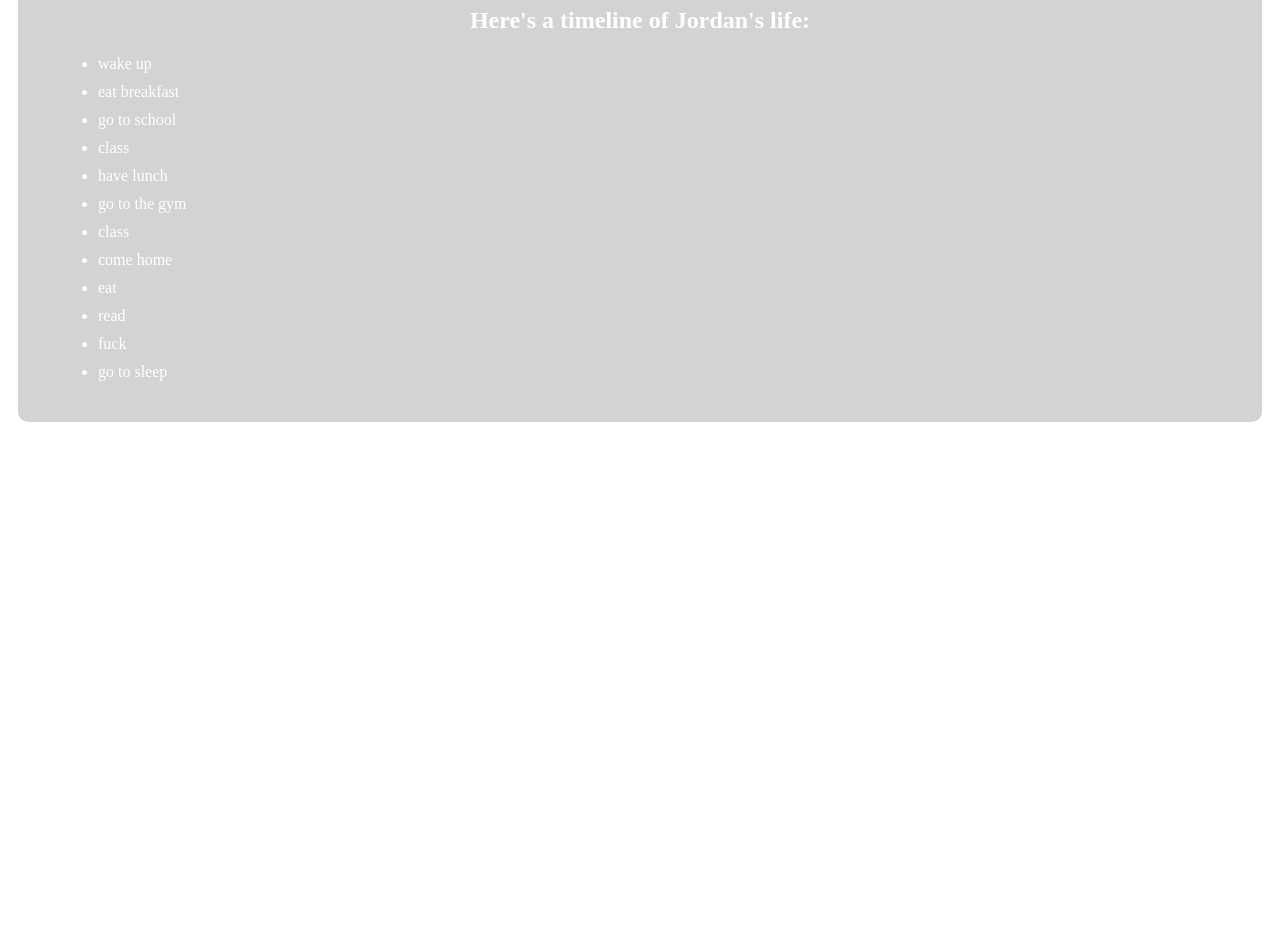
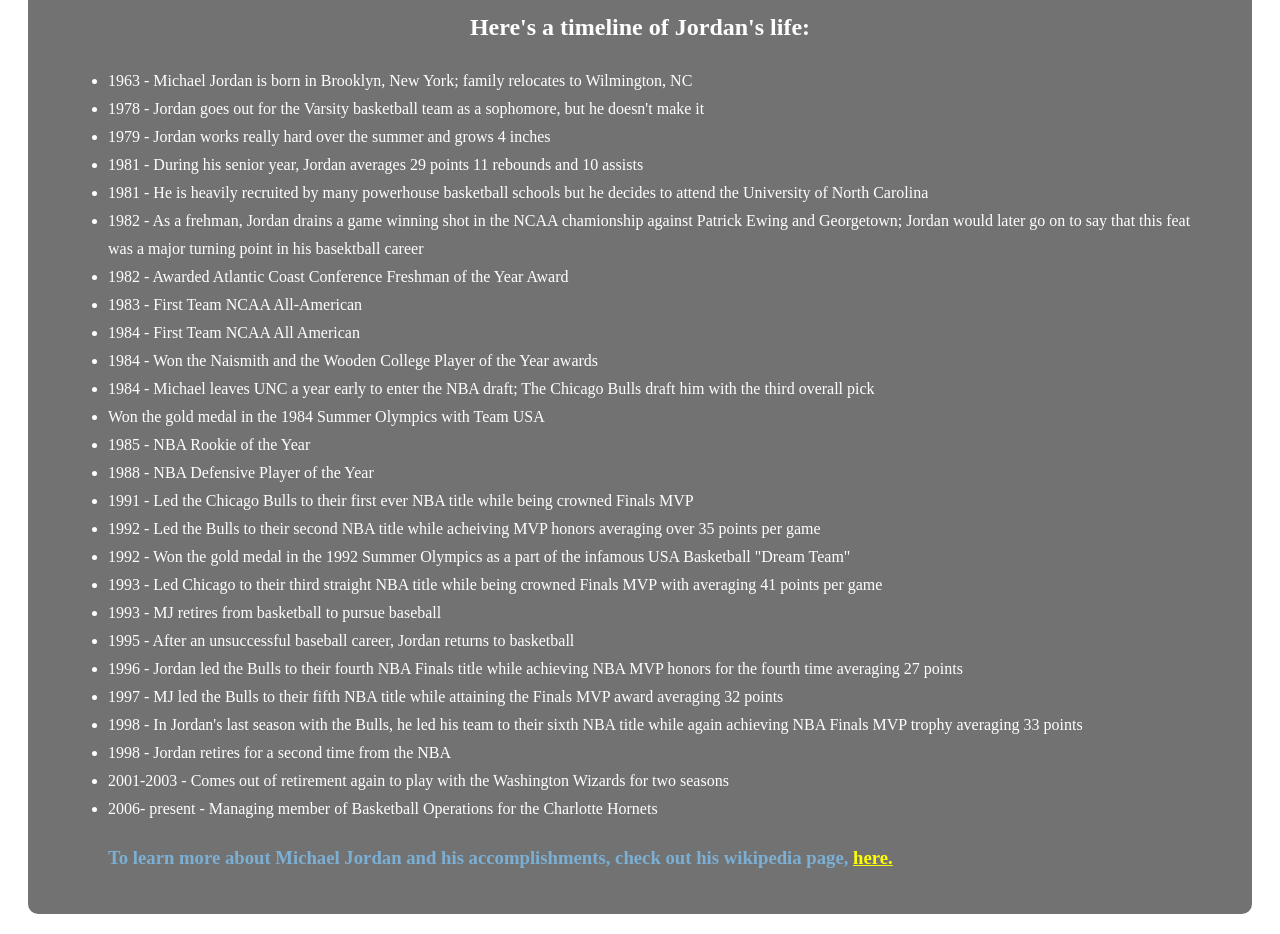
Before and after one commit to jgwould/mj_tributepage, a plain HTML site: page index.html in a window 1280 px wide. Shown: the part 1121-2055 px from the top of the page. Before the commit the page ends 1553 px from the top, so only its background shows below. Drawn offline with Linux system fonts and the light colour scheme.

Commit message:
final edits to mj tribute page

```diff
--- a/index.html
+++ b/index.html
@@ -15,17 +15,32 @@
 	</div>
 <h2 class="timeline">Here's a timeline of Jordan's life:</h2>
 <ul class="accomplishments">
-	<li>wake up</li>
-	<li>eat breakfast</li>
-	<li>go to school</li>
-	<li>class</li>
-	<li>have lunch</li>
-	<li>go to the gym</li>
-	<li>class</li>
-	<li>come home</li>
-	<li>eat</li>
-	<li>read</li>
-	<li>fuck</li>
-	<li>go to sleep</li>
+	<li> 1963 - Michael Jordan is born in Brooklyn, New York; family relocates to Wilmington, NC</li>
+	<li> 1978 - Jordan goes out for the Varsity basketball team as a sophomore, but he doesn't make it</li>
+	<li> 1979 - Jordan works really hard over the summer and grows 4 inches</li>
+	<li> 1981 - During his senior year, Jordan averages 29 points 11 rebounds and 10 assists</li>
+	<li> 1981 - He is heavily recruited by many powerhouse basketball schools but he decides to attend the University of North Carolina</li>
+	<li> 1982 - As a frehman, Jordan drains a game winning shot in the NCAA chamionship against Patrick Ewing and Georgetown; Jordan would later go on to say that this feat was a major turning point in his basektball career</li>
+	<li> 1982 - Awarded Atlantic Coast Conference Freshman of the Year Award</li>
+	<li> 1983 - First Team NCAA All-American</li>
+	<li> 1984 - First Team NCAA All American</li>
+	<li> 1984 - Won the Naismith and the Wooden College Player of the Year awards</li>
+	<li> 1984 - Michael leaves UNC a year early to enter the NBA draft; The Chicago Bulls draft him with the third overall pick</li>
+	<li> Won the gold medal in the 1984 Summer Olympics with Team USA</li>
+	<li> 1985 - NBA Rookie of the Year</li>
+	<li> 1988 - NBA Defensive Player of the Year</li>
+	<li> 1991 - Led the Chicago Bulls to their first ever NBA title while being crowned Finals MVP</li>
+	<li> 1992 - Led the Bulls to their second NBA title while acheiving MVP honors averaging over 35 points per game</li>
+	<li> 1992 - Won the gold medal in the 1992 Summer Olympics as a part of the infamous USA Basketball "Dream Team"</li>
+	<li> 1993 - Led Chicago to their third straight NBA title while being crowned Finals MVP with averaging 41 points per game</li>
+	<li> 1993 - MJ retires from basketball to pursue baseball</li>
+	<li> 1995 - After an unsuccessful baseball career, Jordan returns to basketball</li>
+	<li> 1996 - Jordan led the Bulls to their fourth NBA Finals title while achieving NBA MVP honors for the fourth time averaging 27 points</li>
+	<li> 1997 - MJ led the Bulls to their fifth NBA title while attaining the Finals MVP award averaging 32 points</li>
+	<li> 1998 - In Jordan's last season with the Bulls, he led his team to their sixth NBA title while again achieving NBA Finals MVP trophy averaging 33 points</li>
+	<li> 1998 - Jordan retires for a second time from the NBA</li>
+	<li> 2001-2003 - Comes out of retirement again to play with the Washington Wizards for two seasons</li>
+	<li> 2006- present - Managing member of Basketball Operations for the Charlotte Hornets</li>
 
+	<h3 class ="footer">To learn more about Michael Jordan and his accomplishments, check out his wikipedia page, <a rel="gotowiki" href="https://en.wikipedia.org/wiki/Michael_Jordan">here.</a></h3>
 </div>
--- a/stylesheet.css
+++ b/stylesheet.css
@@ -1,8 +1,8 @@
 .container{
-	background-color: #D3D3D3;
+	background-color: #727272;
 	border-radius: 10px;
 	padding: 20px 40px 20px 40px;
-	margin: 10px 10px 10px 10px
+	margin: 20px 20px 20px 20px
 }
 .title{
 	text-align: center;
@@ -40,6 +40,7 @@
 
 .timeline{
 	margin: 10px;
+	padding: 10px;
 	color: white;
 	text-align: center;
 }
@@ -49,3 +50,23 @@
 	font-size: 16px;
 	line-height: 1.75;
 }
+
+.footer{
+	color: #7BAFD4;
+
+}
+
+.footer a:link {
+	color: yellow;
+}
+
+.footer a:visited{
+	color: purple;
+}
+.footer a:hover{
+	color: blue;
+}
+
+.footer a:active{
+	color: green;
+}
```
